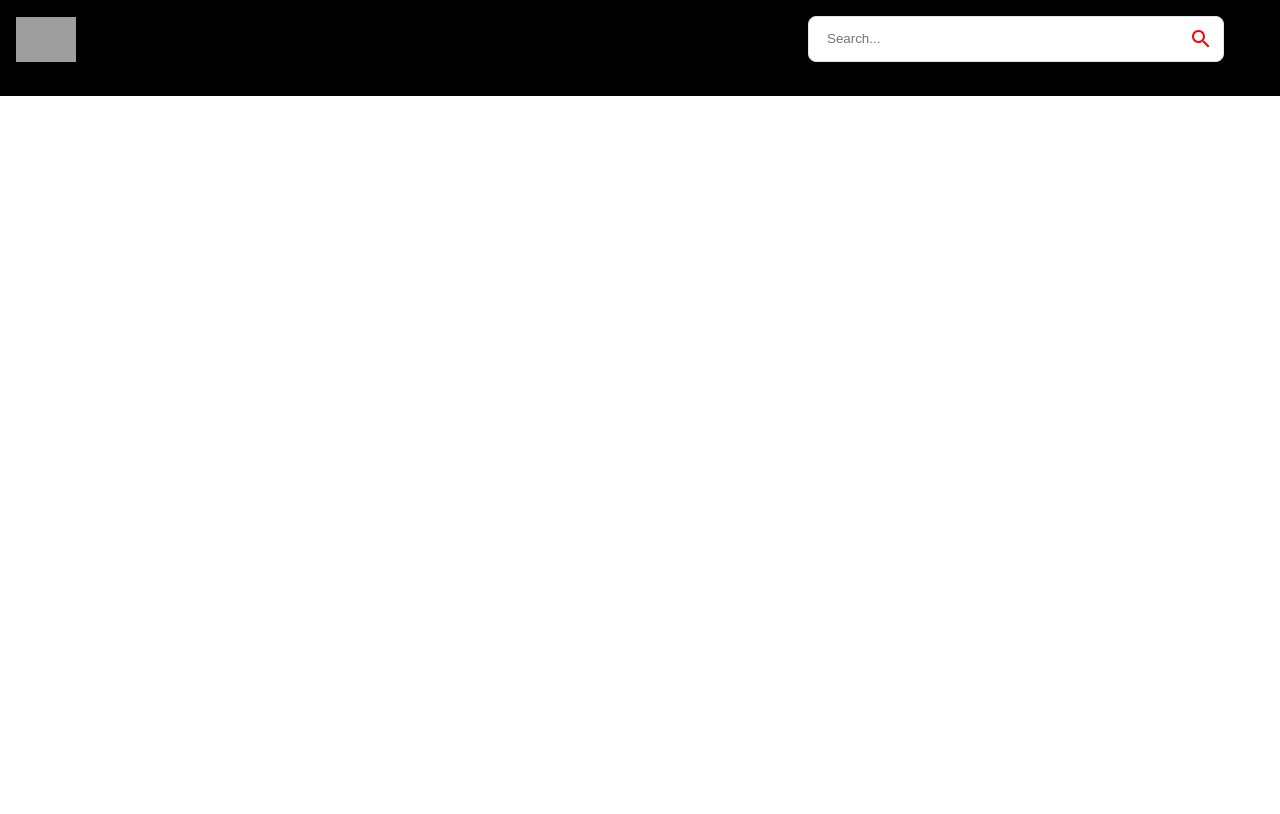
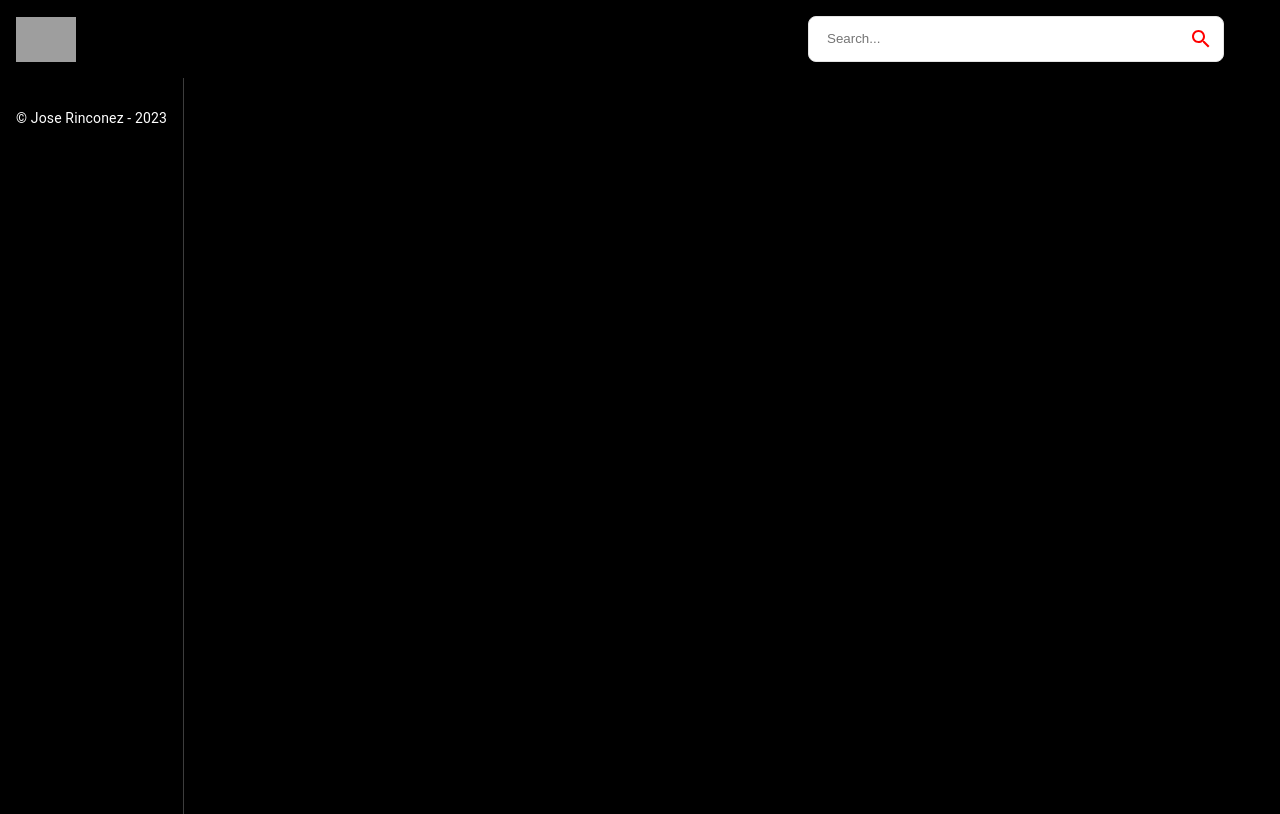
Before and after one commit to chemarinconez/dopamine-player, a React (Create React App) app: page / in a window 1280 px wide. Built offline with nearby package versions, Linux system fonts and the light colour scheme; grey boxes are pictures that could not be loaded; the HTML template or start-up script is replaced by a standard one.

Commit message:
Working with de Feed component

```diff
--- a/src/components/Feed.jsx
+++ b/src/components/Feed.jsx
@@ -1,8 +1,16 @@
-import React from 'react'
+import { useState, useEffect } from 'react';
+import { Box, Stack, Typography } from '@mui/material';
 
 const Feed = () => {
   return (
-    <div>Feed</div>
+    <Stack sx={{ flexDirection: { sx: "column", md: "row" }}}>
+      <Box sx={{ height: { sx: 'auto', md: '92vh' }, borderRight: '1px solid #3d3d3d', px: { sx: 0, md: 2}}}>
+      Sidebar
+      <Typography className="copyright" variant="body2" sx={{ mt: 1.5, color: '#fff' }}>
+      &copy; Jose Rinconez - 2023
+      </Typography>
+      </Box>
+    </Stack>
   )
 }
 
```
